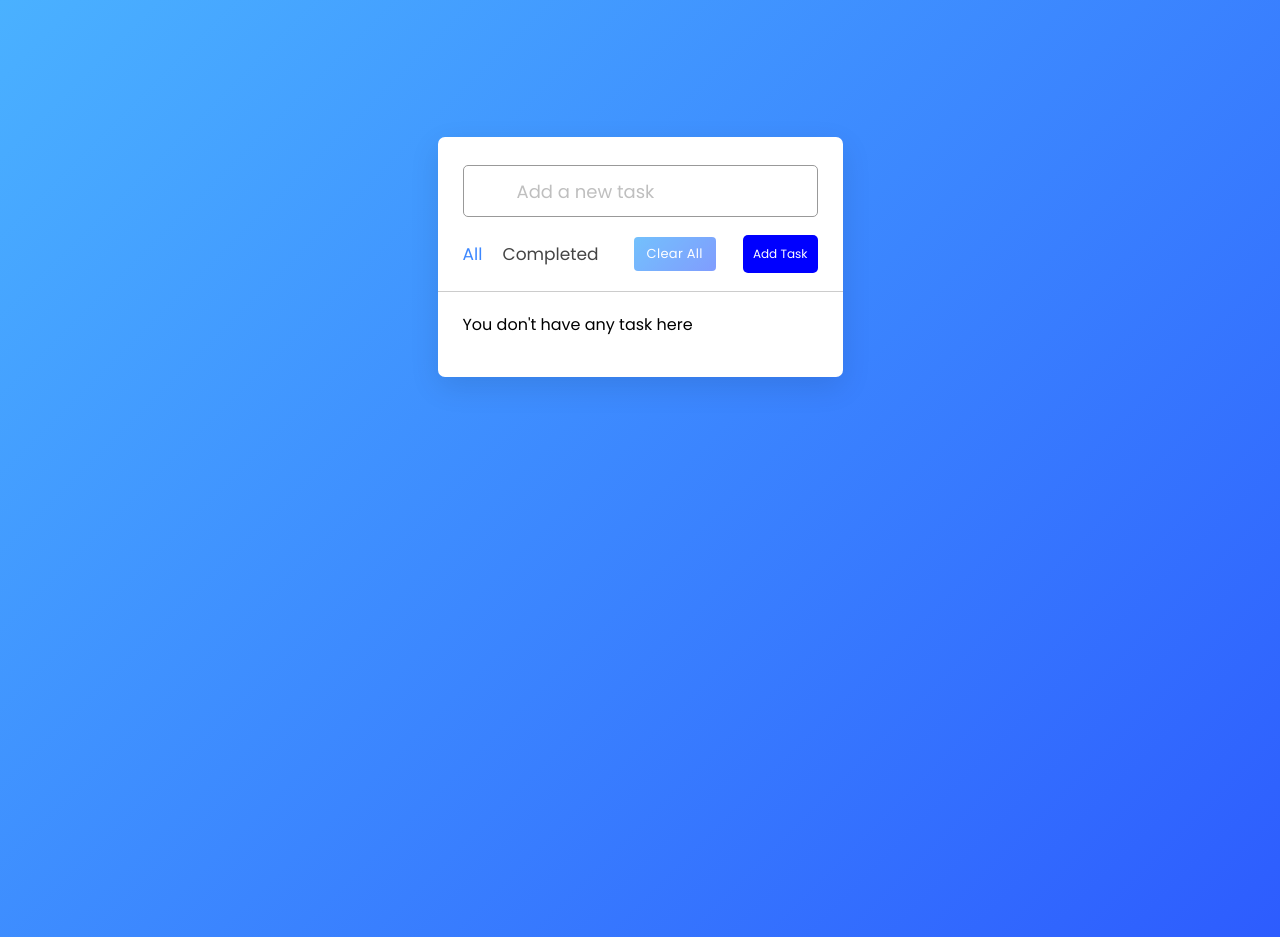
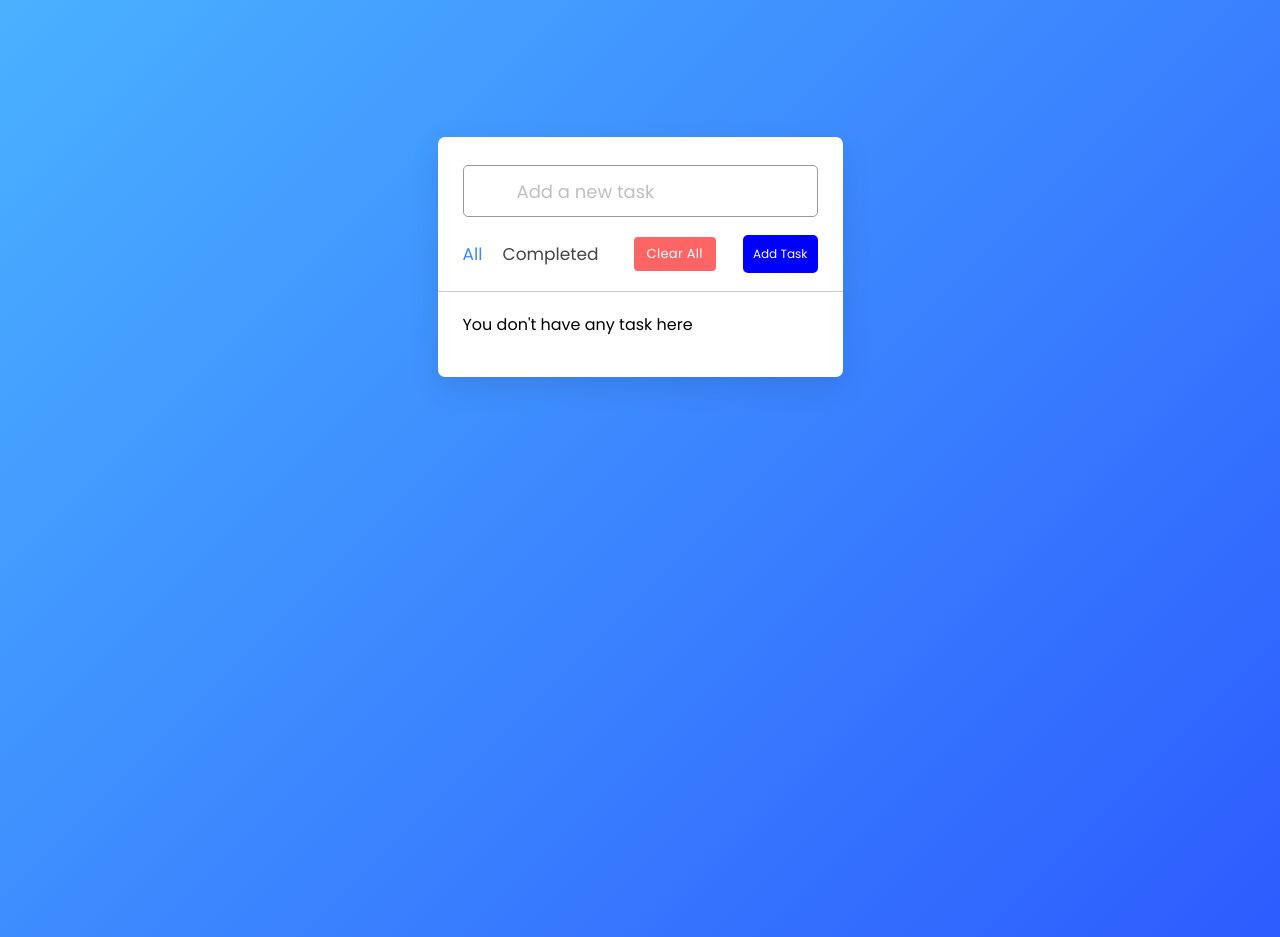
Before and after one commit to Marvinkwame/todo-app, a plain HTML site: page index.html in a window 1280 px wide. Drawn offline with nearby package versions, Linux system fonts and the light colour scheme.

Commit message:
Update style.css

```diff
--- a/style.css
+++ b/style.css
@@ -85,7 +85,7 @@ li {
   letter-spacing: 0.3px;
   pointer-events: none;
   transition: transform 0.25s ease;
-  background: linear-gradient(135deg, #1798fb 0%, #2d5cfe 100%);
+  background: red;
 }
 
 .add-task {
```
